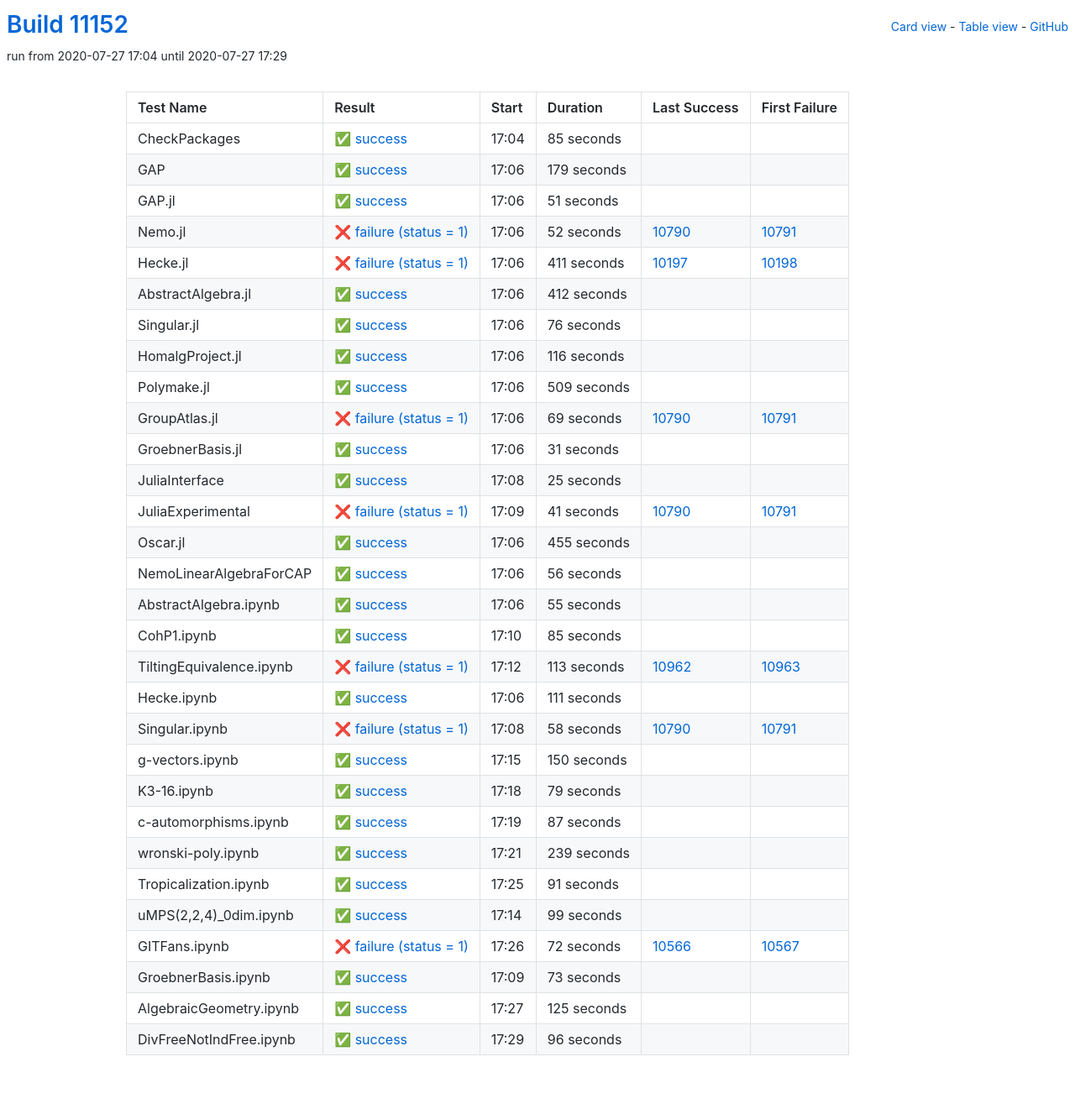
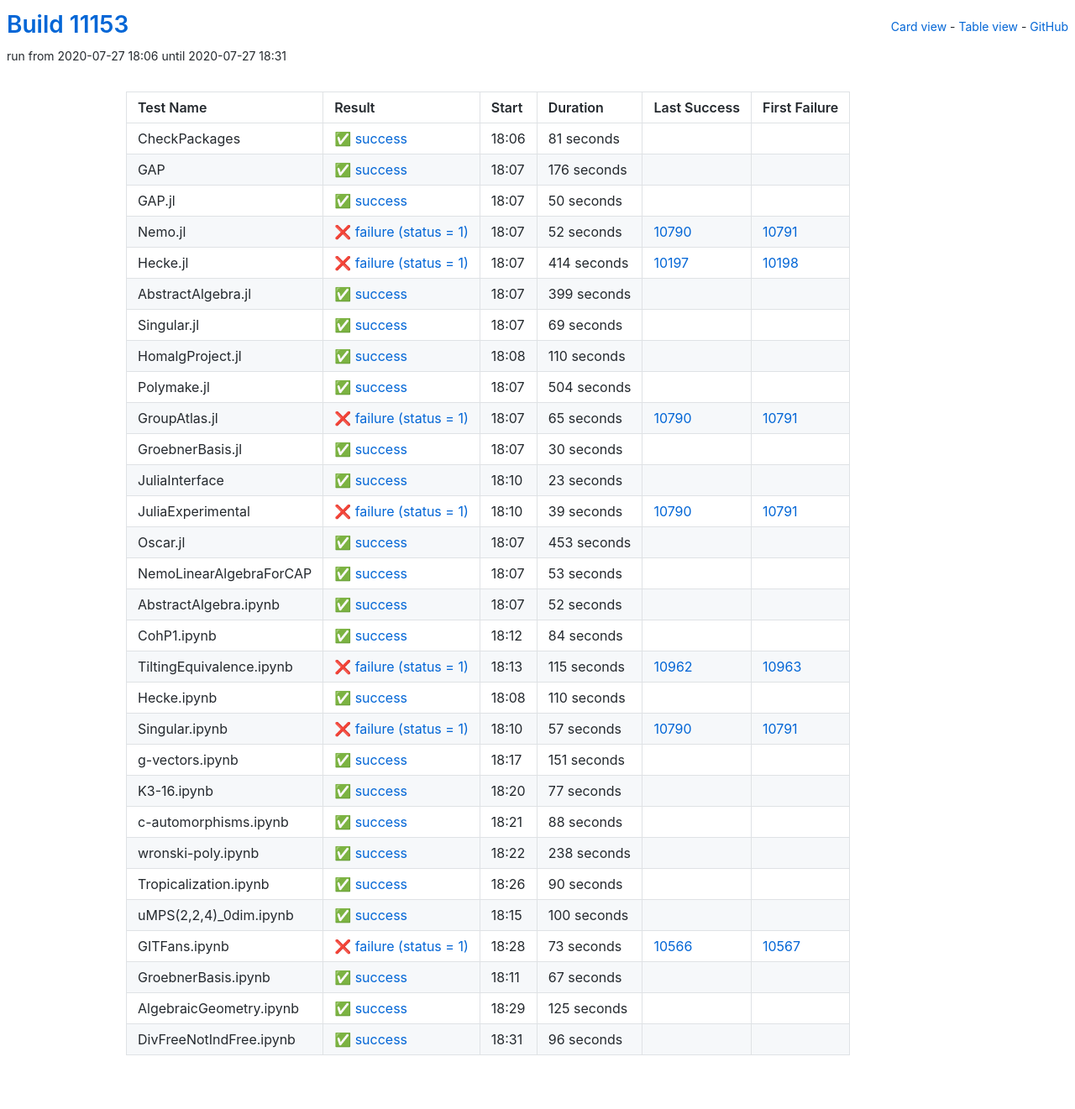
Before and after one commit to oscar-system/oscar-ci-status, a Jekyll site: the page built from table.html, in a window 1280 px wide. Shown: the whole page at 84% size. Built offline with Jekyll 4.4.1, drawn with Linux system fonts in a browser that asks for light colours.

Commit message:
Build #11153

```diff
--- a/_data/ci.yml
+++ b/_data/ci.yml
@@ -1,6 +1,6 @@
 ---
-build: 11152
-build_url: https://oscarci.mathematik.uni-kl.de/job/oscar/11152/
+build: 11153
+build_url: https://oscarci.mathematik.uni-kl.de/job/oscar/11153/
 job: oscar
 organization: oscar-system
 repo: oscar-ci-status
@@ -8,44 +8,44 @@
 tests:
 - name: CheckPackages
   id: checkpackages
-  log: https://oscarci.mathematik.uni-kl.de/job/oscar/11152/artifact/logs/build-11152/CheckPackages.log
-  start: 2020-07-27 17:04
+  log: https://oscarci.mathematik.uni-kl.de/job/oscar/11153/artifact/logs/build-11153/CheckPackages.log
+  start: 2020-07-27 18:06
   success: true
   exitcode: 0
   status: success
-  duration: 85
+  duration: 81
   last_success: false
   last_success_url:
   first_failure: false
   first_failure_url:
 - name: GAP
   id: gap
-  log: https://oscarci.mathematik.uni-kl.de/job/oscar/11152/artifact/logs/build-11152/GAP.log
-  start: 2020-07-27 17:06
+  log: https://oscarci.mathematik.uni-kl.de/job/oscar/11153/artifact/logs/build-11153/GAP.log
+  start: 2020-07-27 18:07
   success: true
   exitcode: 0
   status: success
-  duration: 179
+  duration: 176
   last_success: false
   last_success_url:
   first_failure: false
   first_failure_url:
 - name: GAP.jl
   id: gap-jl
-  log: https://oscarci.mathematik.uni-kl.de/job/oscar/11152/artifact/logs/build-11152/GAP.jl.log
-  start: 2020-07-27 17:06
+  log: https://oscarci.mathematik.uni-kl.de/job/oscar/11153/artifact/logs/build-11153/GAP.jl.log
+  start: 2020-07-27 18:07
   success: true
   exitcode: 0
   status: success
-  duration: 51
+  duration: 50
   last_success: false
   last_success_url:
   first_failure: false
   first_failure_url:
 - name: Nemo.jl
   id: nemo-jl
-  log: https://oscarci.mathematik.uni-kl.de/job/oscar/11152/artifact/logs/build-11152/Nemo.jl.log
-  start: 2020-07-27 17:06
+  log: https://oscarci.mathematik.uni-kl.de/job/oscar/11153/artifact/logs/build-11153/Nemo.jl.log
+  start: 2020-07-27 18:07
   success: false
   exitcode: 1
   status: failure
@@ -56,296 +56,296 @@
   first_failure_url: https://oscarci.mathematik.uni-kl.de/job/oscar/10791/
 - name: Hecke.jl
   id: hecke-jl
-  log: https://oscarci.mathematik.uni-kl.de/job/oscar/11152/artifact/logs/build-11152/Hecke.jl.log
-  start: 2020-07-27 17:06
+  log: https://oscarci.mathematik.uni-kl.de/job/oscar/11153/artifact/logs/build-11153/Hecke.jl.log
+  start: 2020-07-27 18:07
   success: false
   exitcode: 1
   status: failure
-  duration: 411
+  duration: 414
   last_success: 10197
   last_success_url: https://oscarci.mathematik.uni-kl.de/job/oscar/10197/
   first_failure: 10198
   first_failure_url: https://oscarci.mathematik.uni-kl.de/job/oscar/10198/
 - name: AbstractAlgebra.jl
   id: abstractalgebra-jl
-  log: https://oscarci.mathematik.uni-kl.de/job/oscar/11152/artifact/logs/build-11152/AbstractAlgebra.jl.log
-  start: 2020-07-27 17:06
+  log: https://oscarci.mathematik.uni-kl.de/job/oscar/11153/artifact/logs/build-11153/AbstractAlgebra.jl.log
+  start: 2020-07-27 18:07
   success: true
   exitcode: 0
   status: success
-  duration: 412
+  duration: 399
   last_success: false
   last_success_url:
   first_failure: false
   first_failure_url:
 - name: Singular.jl
   id: singular-jl
-  log: https://oscarci.mathematik.uni-kl.de/job/oscar/11152/artifact/logs/build-11152/Singular.jl.log
-  start: 2020-07-27 17:06
+  log: https://oscarci.mathematik.uni-kl.de/job/oscar/11153/artifact/logs/build-11153/Singular.jl.log
+  start: 2020-07-27 18:07
   success: true
   exitcode: 0
   status: success
-  duration: 76
+  duration: 69
   last_success: false
   last_success_url:
   first_failure: false
   first_failure_url:
 - name: HomalgProject.jl
   id: homalgproject-jl
-  log: https://oscarci.mathematik.uni-kl.de/job/oscar/11152/artifact/logs/build-11152/HomalgProject.jl.log
-  start: 2020-07-27 17:06
+  log: https://oscarci.mathematik.uni-kl.de/job/oscar/11153/artifact/logs/build-11153/HomalgProject.jl.log
+  start: 2020-07-27 18:08
   success: true
   exitcode: 0
   status: success
-  duration: 116
+  duration: 110
   last_success: false
   last_success_url:
   first_failure: false
   first_failure_url:
 - name: Polymake.jl
   id: polymake-jl
-  log: https://oscarci.mathematik.uni-kl.de/job/oscar/11152/artifact/logs/build-11152/Polymake.jl.log
-  start: 2020-07-27 17:06
+  log: https://oscarci.mathematik.uni-kl.de/job/oscar/11153/artifact/logs/build-11153/Polymake.jl.log
+  start: 2020-07-27 18:07
   success: true
   exitcode: 0
   status: success
-  duration: 509
+  duration: 504
   last_success: false
   last_success_url:
   first_failure: false
   first_failure_url:
 - name: GroupAtlas.jl
   id: groupatlas-jl
-  log: https://oscarci.mathematik.uni-kl.de/job/oscar/11152/artifact/logs/build-11152/GroupAtlas.jl.log
-  start: 2020-07-27 17:06
+  log: https://oscarci.mathematik.uni-kl.de/job/oscar/11153/artifact/logs/build-11153/GroupAtlas.jl.log
+  start: 2020-07-27 18:07
   success: false
   exitcode: 1
   status: failure
-  duration: 69
+  duration: 65
   last_success: 10790
   last_success_url: https://oscarci.mathematik.uni-kl.de/job/oscar/10790/
   first_failure: 10791
   first_failure_url: https://oscarci.mathematik.uni-kl.de/job/oscar/10791/
 - name: GroebnerBasis.jl
   id: groebnerbasis-jl
-  log: https://oscarci.mathematik.uni-kl.de/job/oscar/11152/artifact/logs/build-11152/GroebnerBasis.jl.log
-  start: 2020-07-27 17:06
+  log: https://oscarci.mathematik.uni-kl.de/job/oscar/11153/artifact/logs/build-11153/GroebnerBasis.jl.log
+  start: 2020-07-27 18:07
   success: true
   exitcode: 0
   status: success
-  duration: 31
+  duration: 30
   last_success: false
   last_success_url:
   first_failure: false
   first_failure_url:
 - name: JuliaInterface
   id: juliainterface
-  log: https://oscarci.mathematik.uni-kl.de/job/oscar/11152/artifact/logs/build-11152/JuliaInterface.log
-  start: 2020-07-27 17:08
+  log: https://oscarci.mathematik.uni-kl.de/job/oscar/11153/artifact/logs/build-11153/JuliaInterface.log
+  start: 2020-07-27 18:10
   success: true
   exitcode: 0
   status: success
-  duration: 25
+  duration: 23
   last_success: false
   last_success_url:
   first_failure: false
   first_failure_url:
 - name: JuliaExperimental
   id: juliaexperimental
-  log: https://oscarci.mathematik.uni-kl.de/job/oscar/11152/artifact/logs/build-11152/JuliaExperimental.log
-  start: 2020-07-27 17:09
+  log: https://oscarci.mathematik.uni-kl.de/job/oscar/11153/artifact/logs/build-11153/JuliaExperimental.log
+  start: 2020-07-27 18:10
   success: false
   exitcode: 1
   status: failure
-  duration: 41
+  duration: 39
   last_success: 10790
   last_success_url: https://oscarci.mathematik.uni-kl.de/job/oscar/10790/
   first_failure: 10791
   first_failure_url: https://oscarci.mathematik.uni-kl.de/job/oscar/10791/
 - name: Oscar.jl
   id: oscar-jl
-  log: https://oscarci.mathematik.uni-kl.de/job/oscar/11152/artifact/logs/build-11152/Oscar.jl.log
-  start: 2020-07-27 17:06
+  log: https://oscarci.mathematik.uni-kl.de/job/oscar/11153/artifact/logs/build-11153/Oscar.jl.log
+  start: 2020-07-27 18:07
   success: true
   exitcode: 0
   status: success
-  duration: 455
+  duration: 453
   last_success: false
   last_success_url:
   first_failure: false
   first_failure_url:
 - name: NemoLinearAlgebraForCAP
   id: nemolinearalgebraforcap
-  log: https://oscarci.mathematik.uni-kl.de/job/oscar/11152/artifact/logs/build-11152/NemoLinearAlgebraForCAP.log
-  start: 2020-07-27 17:06
+  log: https://oscarci.mathematik.uni-kl.de/job/oscar/11153/artifact/logs/build-11153/NemoLinearAlgebraForCAP.log
+  start: 2020-07-27 18:07
   success: true
   exitcode: 0
   status: success
-  duration: 56
+  duration: 53
   last_success: false
   last_success_url:
   first_failure: false
   first_failure_url:
 - name: AbstractAlgebra.ipynb
   id: abstractalgebra-ipynb
-  log: https://oscarci.mathematik.uni-kl.de/job/oscar/11152/artifact/logs/build-11152/AbstractAlgebra.ipynb.log
-  start: 2020-07-27 17:06
+  log: https://oscarci.mathematik.uni-kl.de/job/oscar/11153/artifact/logs/build-11153/AbstractAlgebra.ipynb.log
+  start: 2020-07-27 18:07
   success: true
   exitcode: 0
   status: success
-  duration: 55
+  duration: 52
   last_success: false
   last_success_url:
   first_failure: false
   first_failure_url:
 - name: CohP1.ipynb
   id: cohp1-ipynb
-  log: https://oscarci.mathematik.uni-kl.de/job/oscar/11152/artifact/logs/build-11152/CohP1.ipynb.log
-  start: 2020-07-27 17:10
+  log: https://oscarci.mathematik.uni-kl.de/job/oscar/11153/artifact/logs/build-11153/CohP1.ipynb.log
+  start: 2020-07-27 18:12
   success: true
   exitcode: 0
   status: success
-  duration: 85
+  duration: 84
   last_success: false
   last_success_url:
   first_failure: false
   first_failure_url:
 - name: TiltingEquivalence.ipynb
   id: tiltingequivalence-ipynb
-  log: https://oscarci.mathematik.uni-kl.de/job/oscar/11152/artifact/logs/build-11152/TiltingEquivalence.ipynb.log
-  start: 2020-07-27 17:12
+  log: https://oscarci.mathematik.uni-kl.de/job/oscar/11153/artifact/logs/build-11153/TiltingEquivalence.ipynb.log
+  start: 2020-07-27 18:13
   success: false
   exitcode: 1
   status: failure
-  duration: 113
+  duration: 115
   last_success: 10962
   last_success_url: https://oscarci.mathematik.uni-kl.de/job/oscar/10962/
   first_failure: 10963
   first_failure_url: https://oscarci.mathematik.uni-kl.de/job/oscar/10963/
 - name: Hecke.ipynb
   id: hecke-ipynb
-  log: https://oscarci.mathematik.uni-kl.de/job/oscar/11152/artifact/logs/build-11152/Hecke.ipynb.log
-  start: 2020-07-27 17:06
+  log: https://oscarci.mathematik.uni-kl.de/job/oscar/11153/artifact/logs/build-11153/Hecke.ipynb.log
+  start: 2020-07-27 18:08
   success: true
   exitcode: 0
   status: success
-  duration: 111
+  duration: 110
   last_success: false
   last_success_url:
   first_failure: false
   first_failure_url:
 - name: Singular.ipynb
   id: singular-ipynb
-  log: https://oscarci.mathematik.uni-kl.de/job/oscar/11152/artifact/logs/build-11152/Singular.ipynb.log
-  start: 2020-07-27 17:08
+  log: https://oscarci.mathematik.uni-kl.de/job/oscar/11153/artifact/logs/build-11153/Singular.ipynb.log
+  start: 2020-07-27 18:10
   success: false
   exitcode: 1
   status: failure
-  duration: 58
+  duration: 57
   last_success: 10790
   last_success_url: https://oscarci.mathematik.uni-kl.de/job/oscar/10790/
   first_failure: 10791
   first_failure_url: https://oscarci.mathematik.uni-kl.de/job/oscar/10791/
 - name: g-vectors.ipynb
   id: g-vectors-ipynb
-  log: https://oscarci.mathematik.uni-kl.de/job/oscar/11152/artifact/logs/build-11152/g-vectors.ipynb.log
-  start: 2020-07-27 17:15
+  log: https://oscarci.mathematik.uni-kl.de/job/oscar/11153/artifact/logs/build-11153/g-vectors.ipynb.log
+  start: 2020-07-27 18:17
   success: true
   exitcode: 0
   status: success
-  duration: 150
+  duration: 151
   last_success: false
   last_success_url:
   first_failure: false
   first_failure_url:
 - name: K3-16.ipynb
   id: k3-16-ipynb
-  log: https://oscarci.mathematik.uni-kl.de/job/oscar/11152/artifact/logs/build-11152/K3-16.ipynb.log
-  start: 2020-07-27 17:18
+  log: https://oscarci.mathematik.uni-kl.de/job/oscar/11153/artifact/logs/build-11153/K3-16.ipynb.log
+  start: 2020-07-27 18:20
   success: true
   exitcode: 0
   status: success
-  duration: 79
+  duration: 77
   last_success: false
   last_success_url:
   first_failure: false
   first_failure_url:
 - name: c-automorphisms.ipynb
   id: c-automorphisms-ipynb
-  log: https://oscarci.mathematik.uni-kl.de/job/oscar/11152/artifact/logs/build-11152/c-automorphisms.ipynb.log
-  start: 2020-07-27 17:19
+  log: https://oscarci.mathematik.uni-kl.de/job/oscar/11153/artifact/logs/build-11153/c-automorphisms.ipynb.log
+  start: 2020-07-27 18:21
   success: true
   exitcode: 0
   status: success
-  duration: 87
+  duration: 88
   last_success: false
   last_success_url:
   first_failure: false
   first_failure_url:
 - name: wronski-poly.ipynb
   id: wronski-poly-ipynb
-  log: https://oscarci.mathematik.uni-kl.de/job/oscar/11152/artifact/logs/build-11152/wronski-poly.ipynb.log
-  start: 2020-07-27 17:21
+  log: https://oscarci.mathematik.uni-kl.de/job/oscar/11153/artifact/logs/build-11153/wronski-poly.ipynb.log
+  start: 2020-07-27 18:22
   success: true
   exitcode: 0
   status: success
-  duration: 239
+  duration: 238
   last_success: false
   last_success_url:
   first_failure: false
   first_failure_url:
 - name: Tropicalization.ipynb
   id: tropicalization-ipynb
-  log: https://oscarci.mathematik.uni-kl.de/job/oscar/11152/artifact/logs/build-11152/Tropicalization.ipynb.log
-  start: 2020-07-27 17:25
+  log: https://oscarci.mathematik.uni-kl.de/job/oscar/11153/artifact/logs/build-11153/Tropicalization.ipynb.log
+  start: 2020-07-27 18:26
   success: true
   exitcode: 0
   status: success
-  duration: 91
+  duration: 90
   last_success: false
   last_success_url:
   first_failure: false
   first_failure_url:
 - name: uMPS(2,2,4)_0dim.ipynb
   id: umps-2-2-4-0dim-ipynb
-  log: https://oscarci.mathematik.uni-kl.de/job/oscar/11152/artifact/logs/build-11152/uMPS-2-2-4-_0dim.ipynb.log
-  start: 2020-07-27 17:14
+  log: https://oscarci.mathematik.uni-kl.de/job/oscar/11153/artifact/logs/build-11153/uMPS-2-2-4-_0dim.ipynb.log
+  start: 2020-07-27 18:15
   success: true
   exitcode: 0
   status: success
-  duration: 99
+  duration: 100
   last_success: false
   last_success_url:
   first_failure: false
   first_failure_url:
 - name: GITFans.ipynb
   id: gitfans-ipynb
-  log: https://oscarci.mathematik.uni-kl.de/job/oscar/11152/artifact/logs/build-11152/GITFans.ipynb.log
-  start: 2020-07-27 17:26
+  log: https://oscarci.mathematik.uni-kl.de/job/oscar/11153/artifact/logs/build-11153/GITFans.ipynb.log
+  start: 2020-07-27 18:28
   success: false
   exitcode: 1
   status: failure
-  duration: 72
+  duration: 73
   last_success: 10566
   last_success_url: https://oscarci.mathematik.uni-kl.de/job/oscar/10566/
   first_failure: 10567
   first_failure_url: https://oscarci.mathematik.uni-kl.de/job/oscar/10567/
 - name: GroebnerBasis.ipynb
   id: groebnerbasis-ipynb
-  log: https://oscarci.mathematik.uni-kl.de/job/oscar/11152/artifact/logs/build-11152/GroebnerBasis.ipynb.log
-  start: 2020-07-27 17:09
+  log: https://oscarci.mathematik.uni-kl.de/job/oscar/11153/artifact/logs/build-11153/GroebnerBasis.ipynb.log
+  start: 2020-07-27 18:11
   success: true
   exitcode: 0
   status: success
-  duration: 73
+  duration: 67
   last_success: false
   last_success_url:
   first_failure: false
   first_failure_url:
 - name: AlgebraicGeometry.ipynb
   id: algebraicgeometry-ipynb
-  log: https://oscarci.mathematik.uni-kl.de/job/oscar/11152/artifact/logs/build-11152/AlgebraicGeometry.ipynb.log
-  start: 2020-07-27 17:27
+  log: https://oscarci.mathematik.uni-kl.de/job/oscar/11153/artifact/logs/build-11153/AlgebraicGeometry.ipynb.log
+  start: 2020-07-27 18:29
   success: true
   exitcode: 0
   status: success
@@ -356,8 +356,8 @@
   first_failure_url:
 - name: DivFreeNotIndFree.ipynb
   id: divfreenotindfree-ipynb
-  log: https://oscarci.mathematik.uni-kl.de/job/oscar/11152/artifact/logs/build-11152/DivFreeNotIndFree.ipynb.log
-  start: 2020-07-27 17:29
+  log: https://oscarci.mathematik.uni-kl.de/job/oscar/11153/artifact/logs/build-11153/DivFreeNotIndFree.ipynb.log
+  start: 2020-07-27 18:31
   success: true
   exitcode: 0
   status: success
```
Also changed, not shown: README.md.
